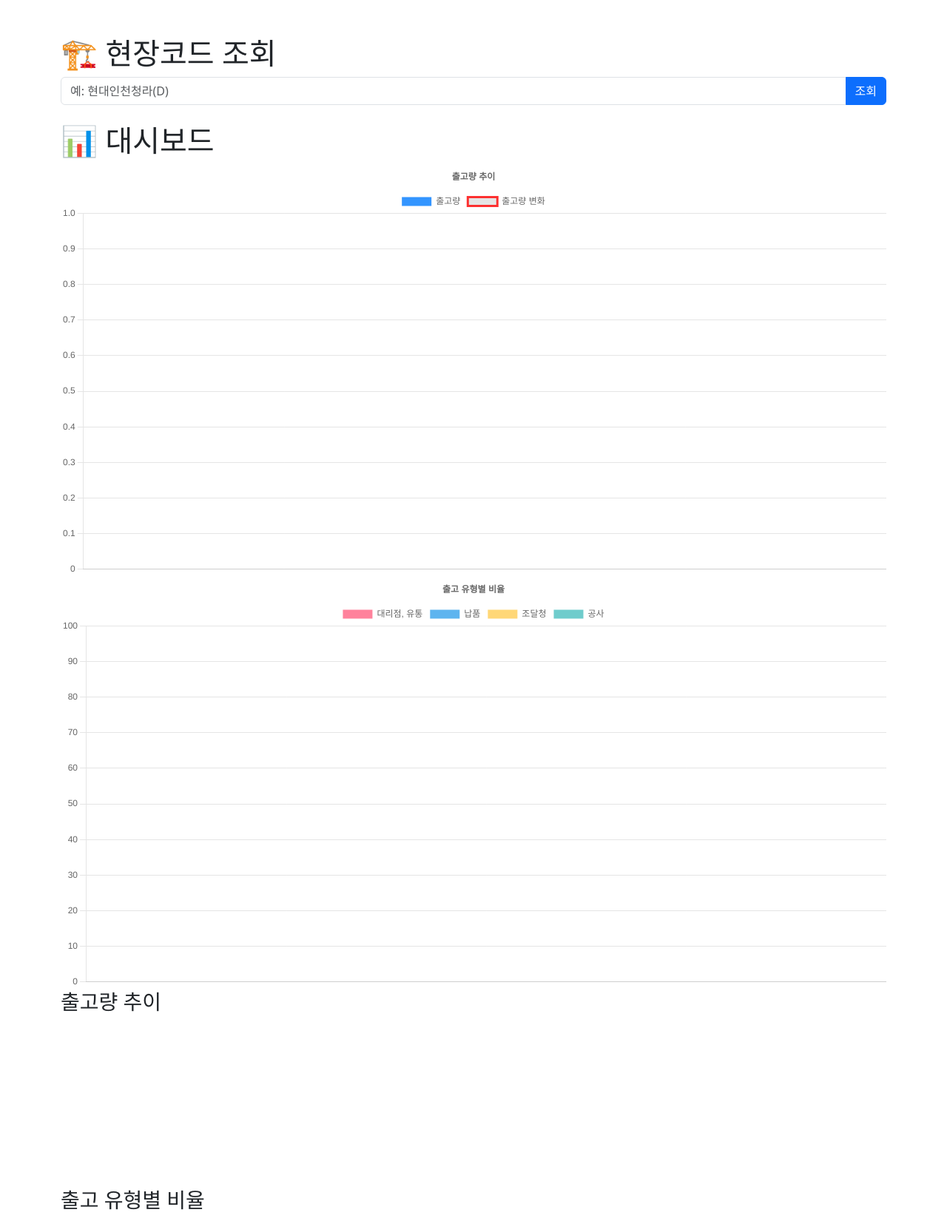
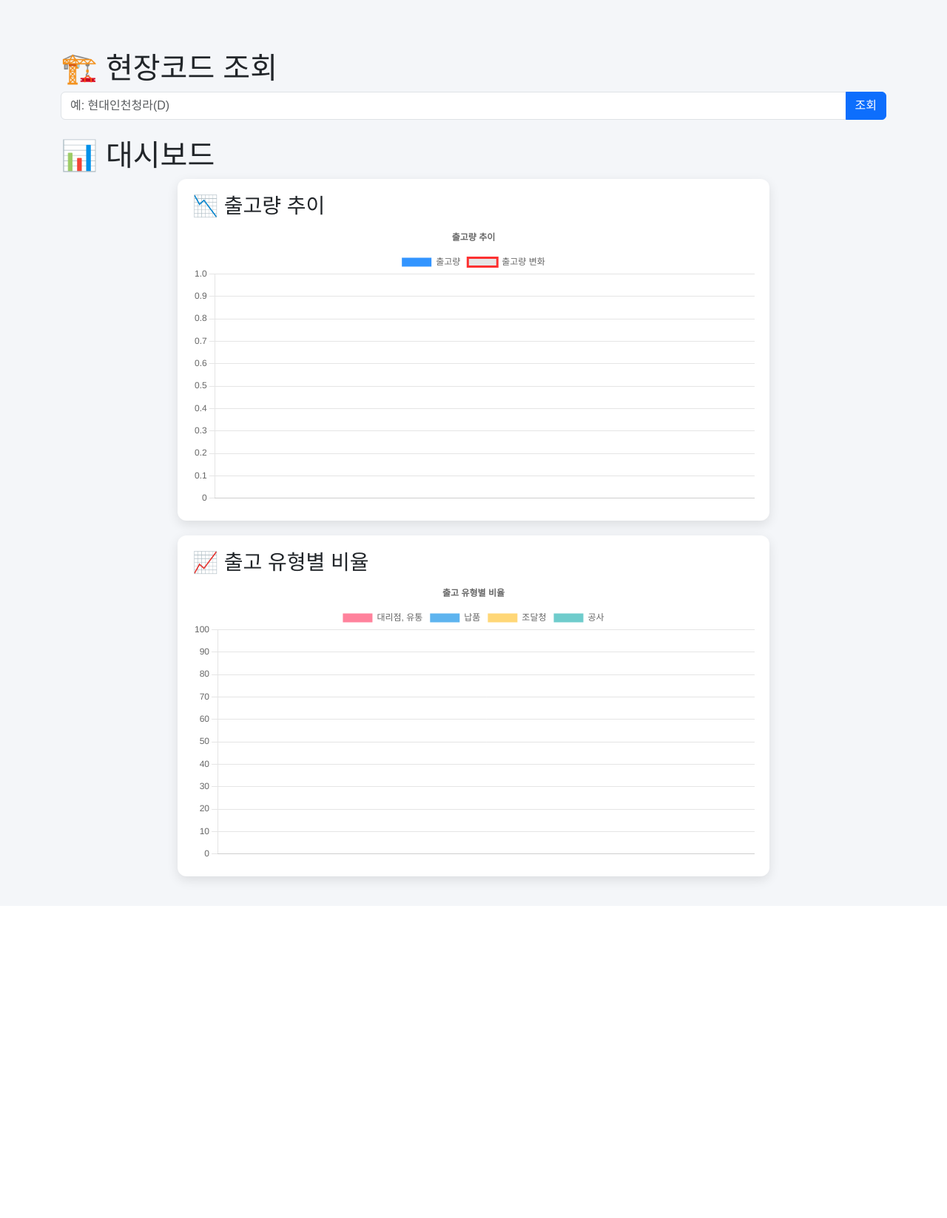
Before and after one commit to pepperbuger/flask-vicon, a Flask app: page /dashboard in a window 1280 px wide. Shown: the top 1647 px of the page at 74% size. After the commit the page ends 1201 px from the top, so only its background shows below. Run offline with Flask 3, Linux system fonts and the light colour scheme; the visitor is signed in with stand-in values (Sample User, id 1); a map, chart or similar area stays blank; parts of the project's set-up code (start-up, migrations or seed data) failed here and were passed over.

Commit message:
Add dashboard with charts

```diff
--- a/templates/dashboard.html
+++ b/templates/dashboard.html
@@ -6,6 +6,28 @@
     <title>대시보드</title>
     <script src="https://cdn.jsdelivr.net/npm/chart.js"></script>
     <link rel="stylesheet" href="https://cdn.jsdelivr.net/npm/bootstrap@5.3.0/dist/css/bootstrap.min.css">
+    <style>
+        body {
+            font-family: 'Pretendard', 'Noto Sans KR', sans-serif;
+            background-color: #f4f6f9;
+            padding: 20px;
+        }
+        .chart-container {
+            background-color: white;
+            border-radius: 12px;
+            box-shadow: 0 5px 15px rgba(0, 0, 0, 0.1);
+            padding: 20px;
+            margin-bottom: 20px;
+            width: 100%;
+            max-width: 800px;
+            margin-left: auto;
+            margin-right: auto;
+        }
+        canvas {
+            width: 100% !important;
+            height: auto !important;
+        }
+    </style>
 </head>
 <body class="container mt-5">
 
@@ -20,15 +42,17 @@
 
     <h1>📊 대시보드</h1>
 
-    <!-- ✅ 출고 비율 라인 차트 -->
-    <canvas id="shipmentChart"></canvas>
-    <canvas id="categoryPercentageChart"></canvas>
+    <!-- ✅ 출고량 추이 차트 -->
+    <div class="chart-container">
+        <h3>📉 출고량 추이</h3>
+        <canvas id="shipmentChart"></canvas>
+    </div>
 
-    <h3>출고량 추이</h3>
-    <canvas id="shipmentChart" style="max-width: 560px; height: 220px;"></canvas>
-
-    <h3>출고 유형별 비율</h3>
-    <canvas id="categoryPercentageChart" style="max-width: 500px; height: 200px;"></canvas>
+    <!-- ✅ 출고 유형별 비율 차트 -->
+    <div class="chart-container">
+        <h3>📈 출고 유형별 비율</h3>
+        <canvas id="categoryPercentageChart"></canvas>
+    </div>
 
     <script>
     fetch('/dashboard_data')
@@ -65,7 +89,7 @@
                 Object.keys(categoryData).forEach(category => {
                     let percentage = 0;
                     for (const key in data.shipment_trend[month].CategoryBreakdown) {
-                        const mappedCategory = categoryMapping[key] || key; // 매핑 적용
+                        const mappedCategory = categoryMapping[key] || key;
                         if (mappedCategory === category) {
                             percentage += data.shipment_trend[month].CategoryBreakdown[key].Percentage;
                         }
@@ -91,7 +115,8 @@
                             type: "line",
                             data: totalShipments,
                             borderColor: "rgba(255, 0, 0, 0.8)",
-                            fill: false
+                            fill: false,
+                            tension: 0.3
                         }
                     ]
                 },
```
